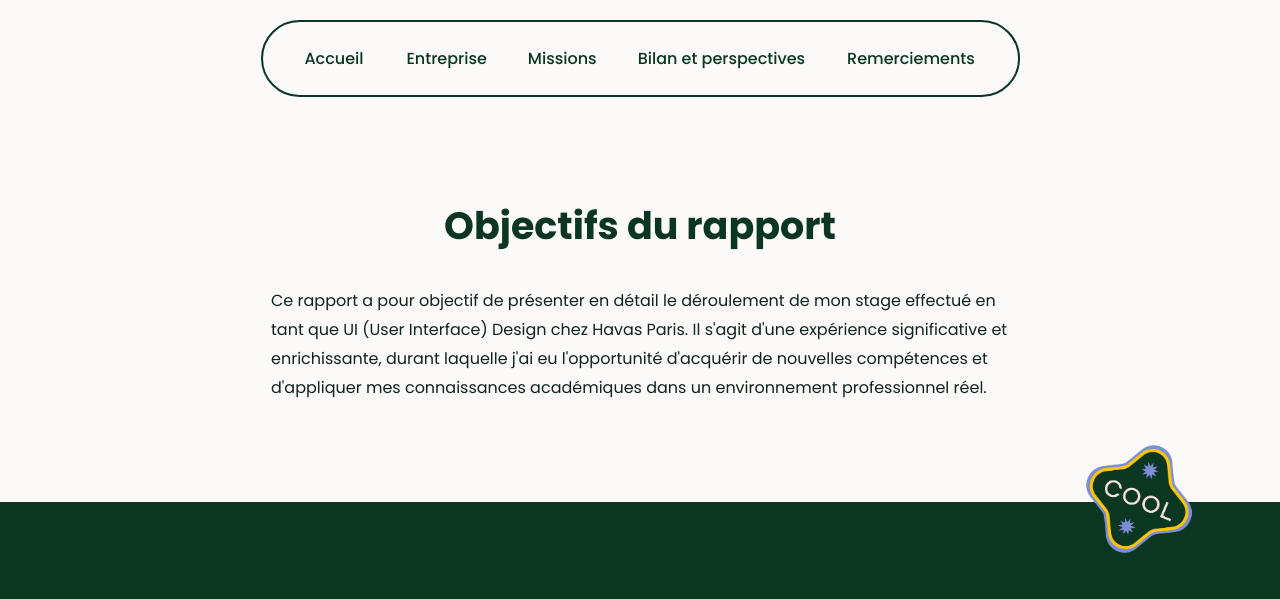
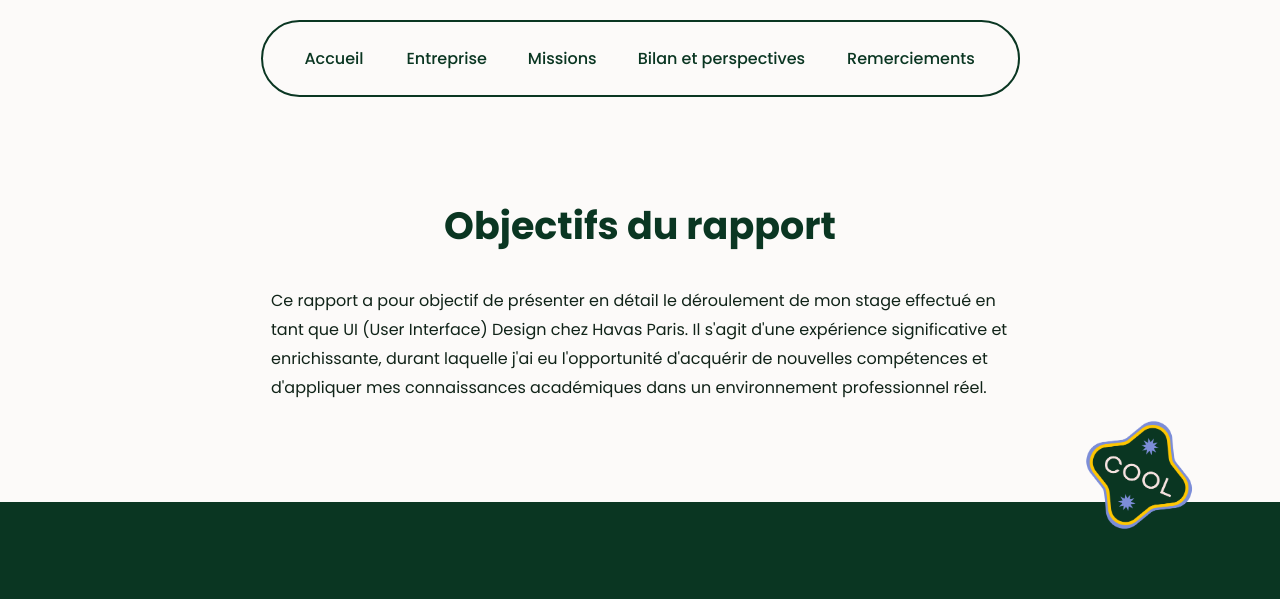
Before and after one commit to Eugenie98/eugenie.monier, a plain HTML site: page index.html in a window 1280 px wide. Shown: the top 599 px of the page. Drawn offline with nearby package versions, Linux system fonts and the light colour scheme.

Commit message:
rebuild pages

```diff
--- a/style.css
+++ b/style.css
@@ -198,7 +198,7 @@ li a:hover{
 .imgStickerWrapper .imgSticker{
   position:absolute;
   right:5%;
-  top:-80px;
+  top:-13%;
   width: 12%;
 }
 
```
